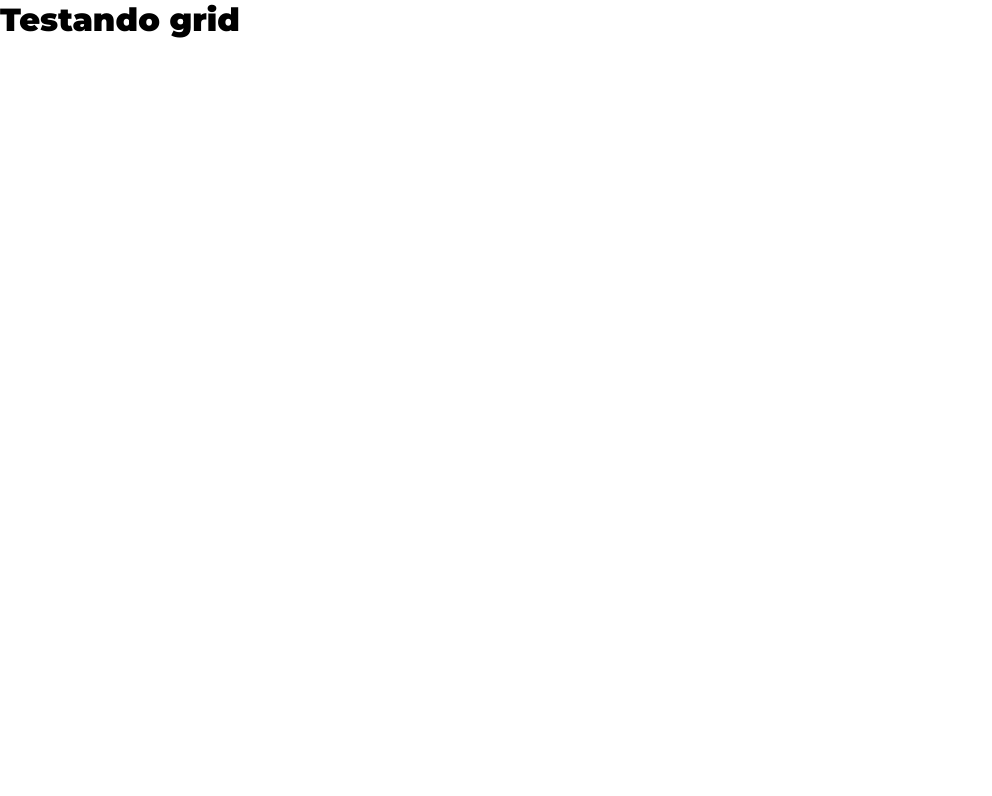
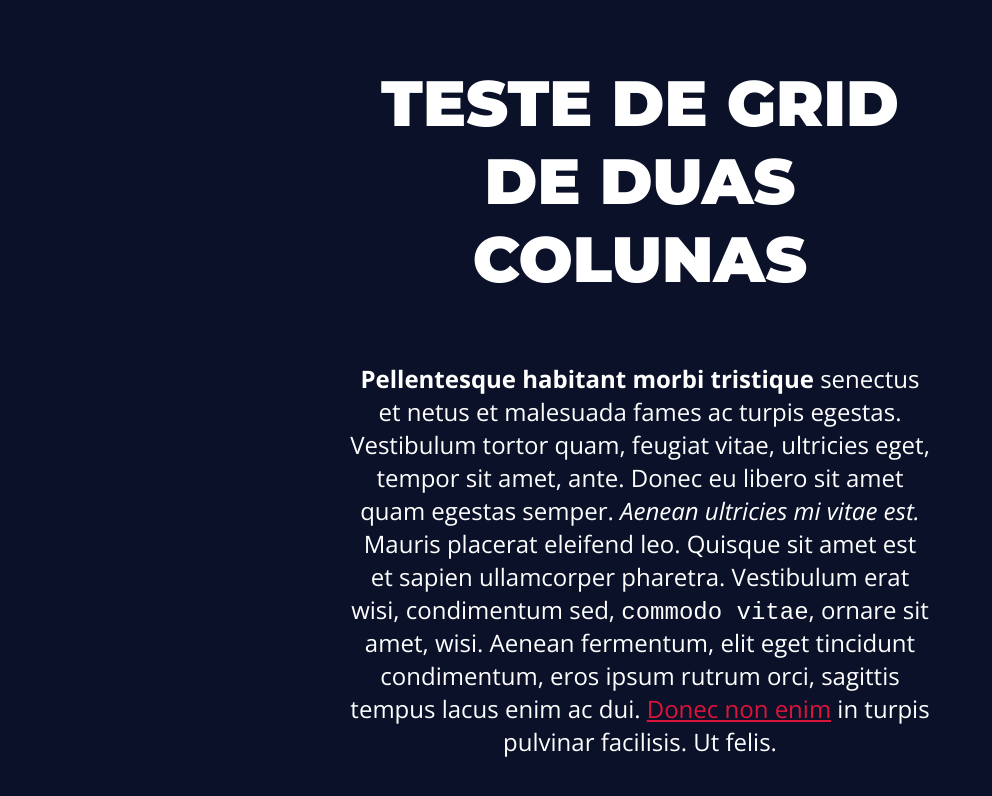
Before and after one commit to Marcos-afk/landing-page, a React (Create React App) app: page / in a window 1280 px wide. Shown: the top 796 px of the page, without its empty margins (0-992 px from the left). Built offline with nearby package versions, Linux system fonts and the light colour scheme.

Commit message:
finalização do component grid content com testes

```diff
--- a/package.json
+++ b/package.json
@@ -19,7 +19,8 @@
     "start": "react-scripts start",
     "build": "react-scripts build",
     "test": "react-scripts test",
-    "eject": "react-scripts eject"
+    "eject": "react-scripts eject",
+    "coverage": "react-scripts test --env=jsdom --watchAll=false --coverage"
   },
   "jest": {
     "collectCoverageFrom": [
--- a/src/components/GridContent/index.jsx
+++ b/src/components/GridContent/index.jsx
@@ -1,12 +1,28 @@
 import * as Styled from './styles';
 import P from 'prop-types';
+import SectionBackground from '../SectionBackground';
+import Heading from '../Heading';
+import TextComponent from '../TextComponent';
 
-const GridContent = ({ children }) => {
-  return <Styled.Container>{children}</Styled.Container>;
+const GridContent = ({ title, html, background = false }) => {
+  return (
+    <SectionBackground background={background}>
+      <Styled.Container>
+        <Heading uppercase colorDark={!background}>
+          {title}
+        </Heading>
+        <Styled.Html>
+          <TextComponent>{html}</TextComponent>
+        </Styled.Html>
+      </Styled.Container>
+    </SectionBackground>
+  );
 };
 
 GridContent.propTypes = {
-  children: P.node.isRequired,
+  title: P.string.isRequired,
+  html: P.string.isRequired,
+  background: P.bool,
 };
 
 export default GridContent;
--- /dev/null
+++ b/src/components/GridContent/mock.js
@@ -0,0 +1,31 @@
+const data = {
+  title: 'teste de grid de duas colunas',
+  html: `<p><strong>Pellentesque habitant morbi tristique</strong> senectus et netus et malesuada fames ac turpis egestas. Vestibulum tortor quam, feugiat vitae, ultricies eget, tempor sit amet, ante. Donec eu libero sit amet quam egestas semper. <em>Aenean ultricies mi vitae est.</em> Mauris placerat eleifend leo. Quisque sit amet est et sapien ullamcorper pharetra. Vestibulum erat wisi, condimentum sed, <code>commodo vitae</code>, ornare sit amet, wisi. Aenean fermentum, elit eget tincidunt condimentum, eros ipsum rutrum orci, sagittis tempus lacus enim ac dui. <a href="#">Donec non enim</a> in turpis pulvinar facilisis. Ut felis.</p>
+
+  <h2>Header Level 2</h2>
+
+  <ol>
+     <li>Lorem ipsum dolor sit amet, consectetuer adipiscing elit.</li>
+     <li>Aliquam tincidunt mauris eu risus.</li>
+  </ol>
+
+  <blockquote><p>Lorem ipsum dolor sit amet, consectetur adipiscing elit. Vivamus magna. Cras in mi at felis aliquet congue. Ut a est eget ligula molestie gravida. Curabitur massa. Donec eleifend, libero at sagittis mollis, tellus est malesuada tellus, at luctus turpis elit sit amet quam. Vivamus pretium ornare est.</p></blockquote>
+
+  <h3>Header Level 3</h3>
+
+  <ul>
+     <li>Lorem ipsum dolor sit amet, consectetuer adipiscing elit.</li>
+     <li>Aliquam tincidunt mauris eu risus.</li>
+  </ul>
+
+  <pre><code>
+  #header h1 a {
+    display: block;
+    width: 300px;
+    height: 80px;
+  }
+  </code></pre>`,
+  background: true,
+};
+
+export default data;
--- a/src/components/GridContent/styles.js
+++ b/src/components/GridContent/styles.js
@@ -1,3 +1,15 @@
-import styled from 'styled-components';
+import styled, { css } from 'styled-components';
 
-export const Container = styled.div``;
+export const Container = styled.div`
+  ${() => css`
+    text-align: center;
+    max-width: 58rem;
+    margin: 0 auto;
+  `}
+`;
+
+export const Html = styled.div`
+  ${({ theme }) => css`
+    margin: ${theme.spacings.xhuge} 0;
+  `}
+`;
--- a/src/components/TextComponent/index.jsx
+++ b/src/components/TextComponent/index.jsx
@@ -2,7 +2,7 @@ import P from 'prop-types';
 import * as Styled from './styles';
 
 const TextComponent = ({ children }) => {
-  return <Styled.Container>{children}</Styled.Container>;
+  return <Styled.Container dangerouslySetInnerHTML={{ __html: children }} />;
 };
 
 export default TextComponent;
--- a/src/styles/global-styles.js
+++ b/src/styles/global-styles.js
@@ -17,6 +17,15 @@ export const GlobalStyles = createGlobalStyle`
   }
   h1,h2, h3, h4, h5, h6 {
     font-family: ${({ theme }) => theme.font.family.secondary};
+    margin: ${({ theme }) => theme.spacings.large} 0;
+  }
+
+  p{
+    margin: ${({ theme }) => theme.spacings.large} 0;
+  }
+
+  a{
+    color: ${({ theme }) => theme.colors.secondaryColor};
   }
 
 `;
--- a/src/templates/App/index.jsx
+++ b/src/templates/App/index.jsx
@@ -1,11 +1,7 @@
 import GridContent from '../../components/GridContent';
-
+import mock from '../../components/GridContent/mock';
 const Home = () => {
-  return (
-    <GridContent>
-      <h1>Testando grid</h1>
-    </GridContent>
-  );
+  return <GridContent title={mock.title} html={mock.html} background={mock.background} />;
 };
 
 export default Home;
```
Also changed, not shown: 2 other files (tests, documents, lock files or other folders).
